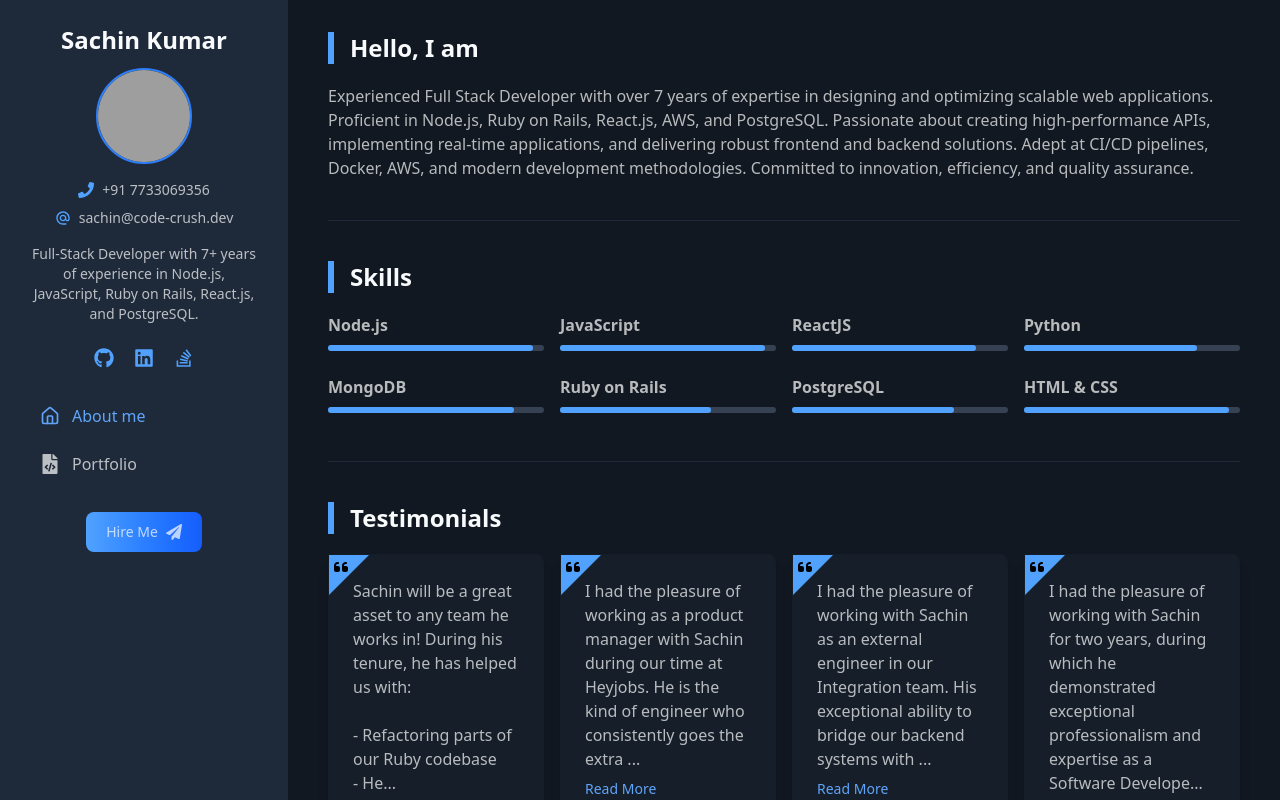
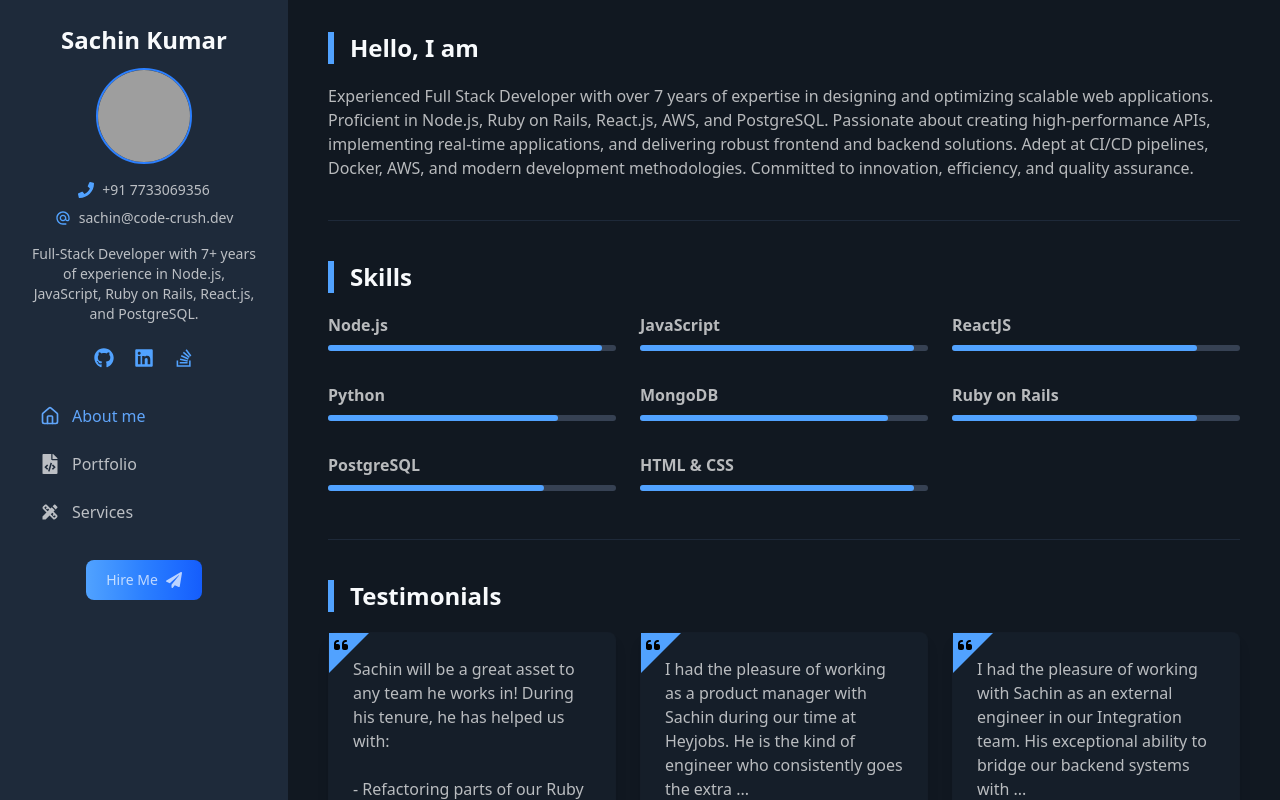
Before and after one commit to ext-sachin-kumar/CodeCrush, a React (Vite) app: page / in a window 1280 px wide. Built offline with nearby package versions, Linux system fonts and the light colour scheme; grey boxes are pictures that could not be loaded.

Commit message:
Fix alignment and added service pages

```diff
--- a/src/App.jsx
+++ b/src/App.jsx
@@ -5,6 +5,7 @@ import Home from './Components/Home/Home'
 import RoutingContextProvider, { RoutingContext } from './Components/Context/Routing-context';
 import Portfolio from './Components/Portfolio/Portfolio';
 import Project from './Components/Project/Project';
+import Services from './Components/Services/Services';
 
 function App() {
   const [isSmallScreen, setIsSmallScreen] = useState(() => window.innerWidth <= 800);
@@ -40,6 +41,7 @@ function Content({ isSmallScreen }) {
       {activeLink === 'About me' && <Home isSmallScreen={isSmallScreen} />}
       {activeLink === 'Portfolio' && <Portfolio isSmallScreen={isSmallScreen} />}
       {activeLink.includes('Case study') && <Project isSmallScreen={isSmallScreen} project={project} />}
+      {activeLink === 'Services' && <Services isSmallScreen={isSmallScreen} />}
     </>
   );
 }
--- a/src/Components/Home/Home.jsx
+++ b/src/Components/Home/Home.jsx
@@ -1,5 +1,6 @@
 import { motion } from "framer-motion";
 import RecommendationList from "../Recommendations/Recommendations";
+import MotionDiv from "../Motion/MotionDiv";
 
 const skills = [
   { name: "Node.js", level: 95 },
@@ -7,7 +8,7 @@ const skills = [
   { name: "ReactJS", level: 85 },
   { name: "Python", level: 80 },
   { name: "MongoDB", level: 86 },
-  { name: "Ruby on Rails", level: 70 },
+  { name: "Ruby on Rails", level: 85 },
   { name: "PostgreSQL", level: 75 },
   { name: "HTML & CSS", level: 95 },
 ];
@@ -32,17 +33,13 @@ const Home = ({ isSmallScreen }) => {
         {/* Skills Section */}
         <div className="mb-10">
           <h1 className="text-2xl font-bold text-heading border-l-6 border-blue-400 pl-4">Skills</h1>
-          <ul className={`mt-5 grid ${isSmallScreen ? 'grid-cols-2 gap-6' : 'grid-cols-4 gap-4'}`}>
+          <ul className={`mt-5 grid lg:grid-cols-3 md:grid-cols-2 sm:grid-cols-1 gap-6`}>
             {skills.map((skill, index) => (
               <li key={index} className="mb-2">
                 <p className="font-semibold mb-2 text-primary">{skill.name}</p>
                 <div className="w-full bg-gray-700 rounded-full h-1.5">
-                  <motion.div
-                    initial={{ width: 0 }}
-                    animate={{ width: `${skill.level}%` }}
-                    transition={{ duration: 1.5, ease: "easeOut" }}
-                    className="bg-blue-400 h-1.5 rounded-full"
-                  ></motion.div>
+                  <MotionDiv index={index} key={index} classes={`bg-blue-400 h-1.5 rounded-full`} initial={{ width: 0 }}
+                    animate={{ width: `${skill.level}%` }}></MotionDiv>
                 </div>
               </li>
             ))}
@@ -57,7 +54,7 @@ const Home = ({ isSmallScreen }) => {
           <RecommendationList isSmallScreen={isSmallScreen} />
         </div>
       </div>
-      { window.innerWidth <= 600 ? <div className="h-10"></div> : null }
+      {window.innerWidth <= 600 ? <div className="h-5"></div> : null}
     </div>
   );
 };
--- /dev/null
+++ b/src/Components/Motion/MotionDiv.jsx
@@ -0,0 +1,17 @@
+import { motion } from "framer-motion"
+
+const MotionDiv = ({ children, classes, index = Math.floor(Math.random() * 3), initial = { opacity: 0, y: 20 }, animate = { opacity: 1, y: 0 } }) => {
+  return (
+    <motion.div
+      key={index}
+      initial={initial}
+      animate={animate}
+      transition={{ duration: 0.5, delay: index * 0.1 }}
+      className={classes}
+    >
+      {children}
+    </motion.div>
+  )
+}
+
+export default MotionDiv;
--- a/src/Components/Project/Project.jsx
+++ b/src/Components/Project/Project.jsx
@@ -92,7 +92,7 @@ const Project = ({ isSmallScreen, project }) => {
 
         <div className="mb-10">
           <h3 className="mb-5 text-heading text-2xl">Results</h3>
-          <div className={`grid ${isSmallScreen ? "grid-cols-1 gap-6" : "grid-cols-4 gap-4"}`}>
+          <div className={`grid lg:grid-cols-4 md:grid-cols-2 sm:grid-cols-1 gap-6`}>
             {
               results.map((ele, index) => (
                 <Card key={index} title={ele.title} result={ele.result} side={ele.side} description={ele.description} />
--- a/src/Components/Recommendations/Recommendations.jsx
+++ b/src/Components/Recommendations/Recommendations.jsx
@@ -1,18 +1,21 @@
 import { useState } from "react";
+import { motion } from "framer-motion";
 import { FaLinkedin, FaQuoteLeft } from "react-icons/fa6";
 import RECOMMENDATIONS from "../data/recommendations";
+import MotionDiv from "../Motion/MotionDiv";
 
 const color = "blue";
 
 const RecommendationList = ({ isSmallScreen }) => {
   return (
-    <ul
-      className={`mt-5 grid ${
-        isSmallScreen ? "grid-cols-1 gap-6" : "grid-cols-4 gap-4"
-      }`}
-    >
+    <ul className={`mt-5 grid lg:grid-cols-3 md:grid-cols-2 sm:grid-cols-1 gap-6`}>
       {RECOMMENDATIONS.map((rec, index) => (
+          <MotionDiv
+            animate={{ opacity: 1, y: 0 }}
+            index={index}
+          >
         <RecommendationItem key={index} rec={rec} />
+        </MotionDiv>
       ))}
     </ul>
   );
@@ -28,7 +31,7 @@ const RecommendationItem = ({ rec }) => {
         border: "1px solid rgba(0,0,0,0.025)",
         zIndex: 1,
       }}
-      className="p-6 rounded-lg shadow-lg bg-[#151e29] relative"
+      className="p-6 h-full rounded-lg shadow-lg bg-[#151e29] relative"
     >
       <div
         className={`absolute top-0 left-0 w-10 h-10 bg-${color}-400`}
--- /dev/null
+++ b/src/Components/Services/Services.jsx
@@ -0,0 +1,50 @@
+import { FaCode, FaMobileAlt, FaCloud, FaDatabase, FaCogs, FaSalesforce } from "react-icons/fa";
+import { motion } from "framer-motion";
+import MotionDiv from "../Motion/MotionDiv";
+
+const services = [
+  { name: "Web Development", icon: <FaCode className="text-blue-400 text-4xl" />, description: "Building scalable and high-performance web applications using modern frameworks." },
+  { name: "Mobile Development", icon: <FaMobileAlt className="text-green-400 text-4xl" />, description: "Creating responsive and user-friendly mobile applications for iOS and Android." },
+  { name: "Cloud Services", icon: <FaCloud className="text-indigo-400 text-4xl" />, description: "Deploying and managing applications on cloud platforms like AWS, GCP, and Azure." },
+  { name: "Database Management", icon: <FaDatabase className="text-purple-400 text-4xl" />, description: "Designing and optimizing databases for efficiency and scalability." },
+  { name: "DevOps & Automation", icon: <FaCogs className="text-yellow-400 text-4xl" />, description: "Implementing CI/CD pipelines, automation, and infrastructure as code." },
+  { name: "Salesforce Integration", description: "Seamless CRM solutions and automation.", icon: <FaSalesforce className="text-blue-500 text-3xl" /> }
+];
+
+const Services = ({ isSmallScreen }) => {
+  return (
+    <div className="flex-1 flex-col h-screen overflow-y-auto bg-[rgb(var(--color-primary))]">
+      <div className={`flex-1 ${isSmallScreen ? 'pt-20' : 'pt-8'} p-10`}>
+
+        <div className="mb-10 text-center">
+          <h1 className="text-2xl text-heading">Services</h1>
+          <p className="mt-5 text-primary">
+            I have 7+ years of development experience building software for the web and mobile devices.
+            Check out my <span className="text-accent underline cursor-pointer" onClick={() => { onClickRoutes('Portfolio') }} >Portfolio</span> and <a href="https://linkedin.com/in/sachin-codecrush" className="text-accent underline"> Linkedin </a>
+            to learn more about my work and experiences.
+          </p>
+          <p className="mt-4 text-primary">
+            I offer freelance software development services. Get in touch for a custom quote tailored to your needs.
+          </p>
+        </div>
+
+        <div className="border-b border-gray-800 mb-10"></div>
+
+        <div className="mb-10">
+          <div className={`mt-5 grid lg:grid-cols-3 md:grid-cols-2 sm:grid-cols-1 gap-6`}>
+            {services.map((service, index) => (
+              <MotionDiv key={index} index={index} classes={`bg-gray-800 p-6 rounded-2xl shadow-lg flex flex-col items-center text-center`} >
+                {service.icon}
+                <h2 className="text-xl font-semibold text-white mt-4">{service.name}</h2>
+                <p className="text-gray-400 mt-2">{service.description}</p>
+              </MotionDiv>
+            ))}
+          </div>
+        </div>
+      </div>
+      {window.innerWidth <= 600 ? <div className="h-5"></div> : null}
+    </div>
+  );
+};
+
+export default Services;
--- a/src/Components/SidebarContent/SidebarContent.jsx
+++ b/src/Components/SidebarContent/SidebarContent.jsx
@@ -1,8 +1,8 @@
-import { Home, FileText, ContactRound } from "lucide-react";
+import { Home } from "lucide-react";
 import { useContext } from 'react';
 import SachinImage from '../../assets/IMG_1931-modified.png';
 import { FaGithub, FaLinkedin, FaStackOverflow, FaPaperPlane, FaPhone, FaFileCode, FaBlog } from "react-icons/fa";
-import { MdAlternateEmail, MdOutlineMedicalServices } from 'react-icons/md';
+import { MdAlternateEmail, MdDesignServices } from 'react-icons/md';
 import useTypingEffect from '../hooks/useTypingEffact';
 import { RoutingContext } from "../Context/Routing-context";
 import HireMe from "../Buttons/HireMe";
@@ -53,8 +53,8 @@ const SidebarContent = ({ isSmallScreen, closeSideBarModal }) => {
         <nav className="mt-6 w-full">
           <NavItem icon={<Home className="w-5 h-5" />} label="About me" onClickRoutes={onClickRoutes} closeSideBarModal={closeSideBarModal} isActive={activeLink === "About me"} />
           <NavItem icon={<FaFileCode className="w-5 h-5"/>} label="Portfolio" onClickRoutes={onClickRoutes} closeSideBarModal={closeSideBarModal} isActive={activeLink === "Portfolio"} />
-          {/* <NavItem icon={<MdOutlineMedicalServices className="w-5 h-5"/>} label="Services & Pricing" onClickRoutes={onClickRoutes} closeSideBarModal={closeSideBarModal} isActive={activeLink === "Services & Pricing"} />
-          <NavItem icon={<FileText className="w-5 h-5"/>} label="Resume" onClickRoutes={onClickRoutes} closeSideBarModal={closeSideBarModal} isActive={activeLink === "Resume"} />
+          <NavItem icon={<MdDesignServices className="w-5 h-5"/>} label="Services" onClickRoutes={onClickRoutes} closeSideBarModal={closeSideBarModal} isActive={activeLink === "Services"} />
+          {/*<NavItem icon={<FileText className="w-5 h-5"/>} label="Resume" onClickRoutes={onClickRoutes} closeSideBarModal={closeSideBarModal} isActive={activeLink === "Resume"} />
           <NavItem icon={<FaBlog className="w-5 h-5 ml-1"/>} label="Blog" onClickRoutes={onClickRoutes} closeSideBarModal={closeSideBarModal} isActive={activeLink === "Blog"} />
           <NavItem icon={<ContactRound className="w-5 h-5"/>} label="Contact" onClickRoutes={onClickRoutes} closeSideBarModal={closeSideBarModal} isActive={activeLink === "Contact"} /> */}
         </nav>
@@ -69,7 +69,7 @@ const SidebarContent = ({ isSmallScreen, closeSideBarModal }) => {
 const NavItem = ({ icon, label, isActive, onClickRoutes, closeSideBarModal }) => (
   <button
     onClick={() => {onClickRoutes(label); closeSideBarModal()}}
-    className={`flex items-center text-md w-full px-6 py-3 text-left transition-all duration-200 rounded-md ${isActive ? 'text-accent' : 'hover:bg-[rgb(var(--color-primary))] hover:text-primary'}`}
+    className={`flex items-center text-md w-full px-6 cursor-pointer py-3 text-left transition-all duration-200 rounded-md ${isActive ? 'text-accent' : 'hover:bg-[rgb(var(--color-primary))] hover:text-primary'}`}
   >
     {icon}
     <span className="ml-3">{label}</span>
--- a/src/Components/data/case-study.js
+++ b/src/Components/data/case-study.js
@@ -42,7 +42,7 @@ const CASE_STUDY_DATA = {
         title: "Client Satisfaction",
         result: '20%',
         side: 'up',
-        description: "With automated workflows and streamlined communication processes, we were able to improve client satisfaction by 20%. This increase is due to faster response times, better issue resolution, and personalized services that meet our clients' needs more effectively."
+        description: "With automated workflows and streamlined communication processes, we were able to improve client satisfaction by 20%."
       },
       {
         title: "Bug",
```
Also changed, not shown: src/Components/Portfolio/Portfolio.jsx (+8 -2 lines).
